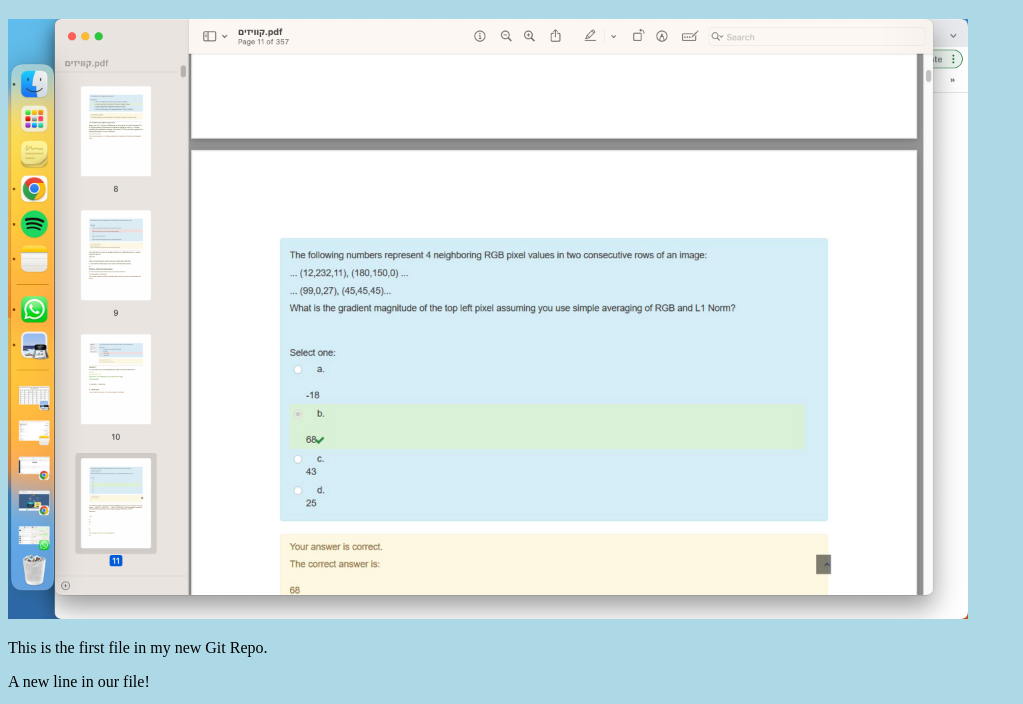
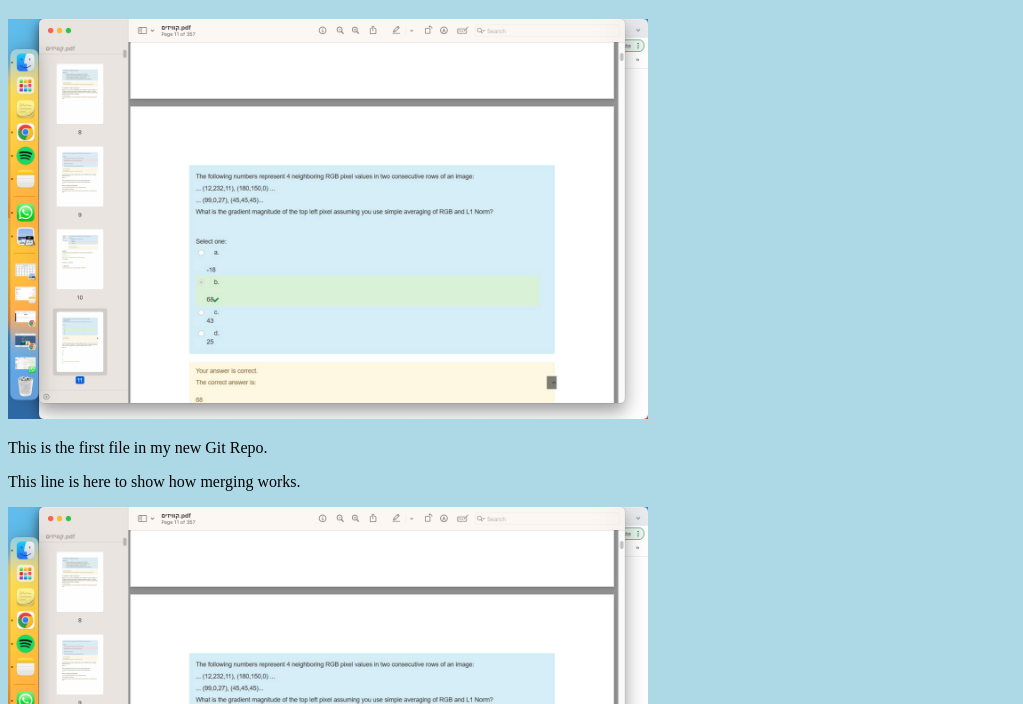
Before and after one commit to dvirfriedler/Git-Turtorial, a plain HTML site: page index.html in a window 1280 px wide. Shown: the part 61-765 px from the top of the page, without its empty margins (0-1023 px from the left). Drawn offline with Linux system fonts and the light colour scheme.

Commit message:
I edit the index.html file

```diff
--- a/index.html
+++ b/index.html
@@ -7,11 +7,9 @@
 <body>
 
 <h1>Hello world!</h1>
-<div><img src="img_hello_world.jpg" alt="Hello World from Space"
-style="width:100%;max-width:960px"></div>
+<div><img src="img_hello_world.jpg" alt="Hello World from Space" style="width:100%;max-width:640px"></div>
 <p>This is the first file in my new Git Repo.</p>
-<p>A new line in our file!</p>
+<p>This line is here to show how merging works.</p>
 <div><img src="img_hello_git.jpg" alt="Hello Git" style="width:100%;max-width:640px"></div>
 
 </body>
-</html>
```
